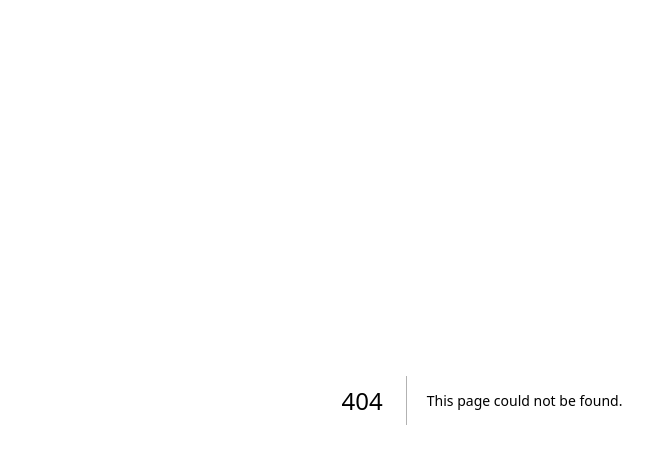
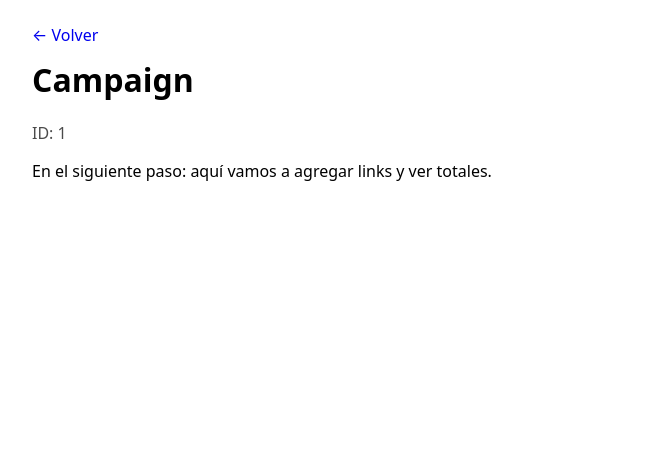
Before and after one commit to jmellocs-hash/ugc-tracker, a Next.js app: page /campaigns/1 in a window 1280 px wide. Before the commit this address had no page. Shown: the top 464 px of the page, without its empty margins (158-811 px from the left). Built offline with nearby package versions, Linux system fonts and the light colour scheme.

Commit message:
Create CampaignPage component for campaign details

```diff
--- /dev/null
+++ b/app/campaigns/[id]/page.tsx
@@ -0,0 +1,10 @@
+export default function CampaignPage({ params }: { params: { id: string } }) {
+  return (
+    <main style={{ maxWidth: 900, margin: "0 auto", padding: 24 }}>
+      <a href="/" style={{ textDecoration: "none" }}>← Volver</a>
+      <h1 style={{ marginTop: 12 }}>Campaign</h1>
+      <p style={{ opacity: 0.7 }}>ID: {params.id}</p>
+      <p>En el siguiente paso: aquí vamos a agregar links y ver totales.</p>
+    </main>
+  );
+}
```
